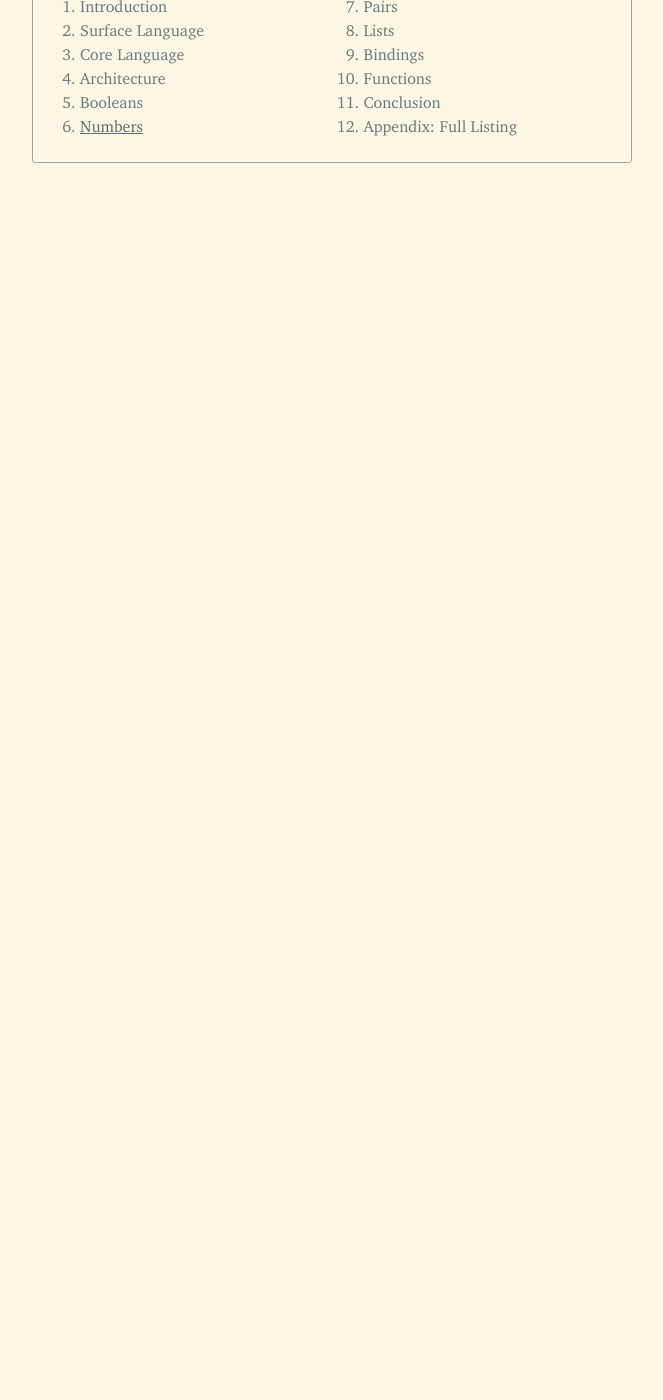
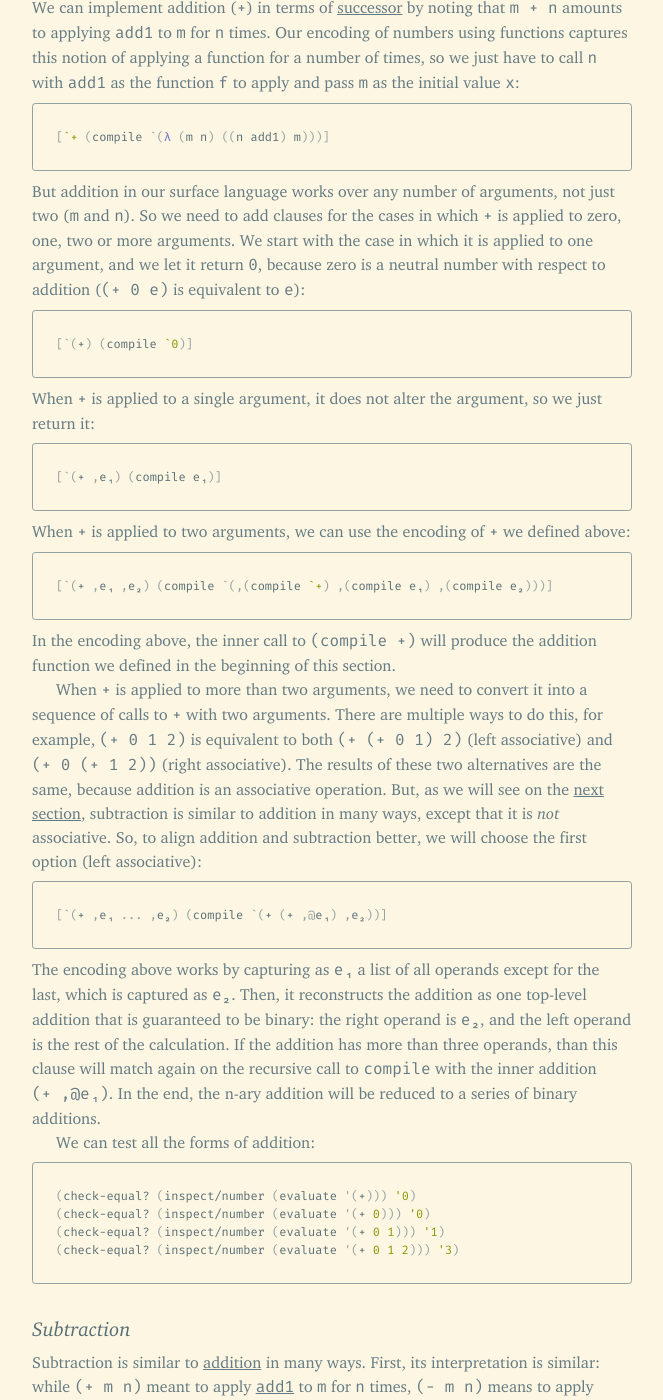
Before and after one commit to leafac/leafac.com, a Jekyll site: the page built from prose/compiling-to-the-lambda-calculus/numbers.md, in a window 1280 px wide and 1400 px high, scrolled down 2962 px. Shown: the whole window, without its empty margins (108-771 px from the left). Built offline with Jekyll 4.4.1, drawn with Linux system fonts in a browser that asks for light colours; before the commit the page ends 3149 px from its top, so only the background shows below that; some of the changed text lies outside the part shown.

Commit message:
Add addition and subtraction

````diff
--- a/prose/compiling-to-the-lambda-calculus/numbers.md
+++ b/prose/compiling-to-the-lambda-calculus/numbers.md
@@ -103,4 +103,72 @@ We can test our predecessor function:
 (check-equal? (inspect/number (evaluate '(sub1 5))) '4)
 ```
 
+Addition
+========
+
+We can implement addition (`+`) in terms of [successor](#successor) by noting that `m + n` amounts to applying `add1` to `m` for `n` times. Our encoding of numbers using functions captures this notion of applying a function for a number of times, so we just have to call `n` with `add1` as the function `f` to apply and pass `m` as the initial value `x`:
+
+```racket
+[`+ (compile `(λ (m n) ((n add1) m)))]
+```
+
+But addition in our surface language works over any number of arguments, not just two (`m` and `n`). So we need to add clauses for the cases in which `+` is applied to zero, one, two or more arguments. We start with the case in which it is applied to one argument, and we let it return `0`, because zero is a neutral number with respect to addition (`(+ 0 e)` is equivalent to `e`):
+
+```racket
+[`(+) (compile `0)]
+```
+
+When `+` is applied to a single argument, it does not alter the argument, so we just return it:
+
+```racket
+[`(+ ,e₁) (compile e₁)]
+```
+
+When `+` is applied to two arguments, we can use the encoding of `+` we defined above:
+
+```racket
+[`(+ ,e₁ ,e₂) (compile `(,(compile `+) ,(compile e₁) ,(compile e₂)))]
+```
+
+In the encoding above, the inner call to `(compile +)` will produce the addition function we defined in the beginning of this section.
+
+When `+` is applied to more than two arguments, we need to convert it into a sequence of calls to `+` with two arguments. There are multiple ways to do this, for example, `(+ 0 1 2)` is equivalent to both `(+ (+ 0 1) 2)` (left associative) and `(+ 0 (+ 1 2))` (right associative). The results of these two alternatives are the same, because addition is an associative operation. But, as we will see on the [next section](#subtraction), subtraction is similar to addition in many ways, except that it is *not* associative. So, to align addition and subtraction better, we will choose the first option (left associative):
+
+```racket
+[`(+ ,e₁ ... ,e₂) (compile `(+ (+ ,@e₁) ,e₂))]
+```
+
+The encoding above works by capturing as `e₁` a list of all operands except for the last, which is captured as `e₂`. Then, it reconstructs the addition as one top-level addition that is guaranteed to be binary: the right operand is `e₂`, and the left operand is the rest of the calculation. If the addition has more than three operands, than this clause will match again on the recursive call to `compile` with the inner addition `(+ ,@e₁)`. In the end, the n-ary addition will be reduced to a series of binary additions.
+
+We can test all the forms of addition:
+
+```racket
+(check-equal? (inspect/number (evaluate '(+))) '0)
+(check-equal? (inspect/number (evaluate '(+ 0))) '0)
+(check-equal? (inspect/number (evaluate '(+ 0 1))) '1)
+(check-equal? (inspect/number (evaluate '(+ 0 1 2))) '3)
+```
+
+Subtraction
+===========
+
+Subtraction is similar to [addition](#addition) in many ways. First, its interpretation is similar: while `(+ m n)` meant to apply [`add1`](#successor) to `m` for `n` times, `(- m n)` means to apply [`sub1`](#predecessor) to `m` for `n` times. Second, subtraction accepts a variable number of arguments.
+
+But subtraction is also different from addition in a few important ways. First, it is undefined for zero or one arguments—it is only defined for two or more arguments. Subtraction with zero arguments is undefined because our surface language is a subset of Racket, and subtraction with zero arguments is [undefined in Racket](https://docs.racket-lang.org/reference/generic-numbers.html#%28def._%28%28quote._~23~25kernel%29._-%29%29). Subtraction with a single argument is undefined because it would generate either zero or a negative number: zero is uninteresting and negative numbers are undefined in our core language. Second, subtraction is different from addition because it is not associative: `(- 3 2 1)` means `(- (- 3 2) 1)`(left associative), which results in `0`, not `(- 3 (- 2 1))` (right associative), which results in `2`. When defining addition, we already choose left associativity so that it would align with subtraction. We can define subtraction by adapting the clauses for addition:
+
+```racket
+[`- (compile `(λ (m n) ((n sub1) m)))]
+[`(- ,e₁ ,e₂) (compile `(,(compile `-) ,(compile e₁) ,(compile e₂)))]
+[`(- ,e₁ ... ,e₂) #:when (not (empty? e₁)) (compile `(- (- ,@e₁) ,e₂))]
+```
+
+There are differences between these clauses and the clauses for addition. First, we use `sub1` instead of `add1`. Second, subtraction with zero and one argument are undefined. Third, we check whether `e₁` is nonempty in the third clause using `#:when (not (empty? e₁))`. If we had not done that, this clause would also match subtraction with one argument `e₂` and an empty list for `e₁`. This was not a concern in addition because it was defined for one argument, so we could rely on the clause for addition with argument to be matched before we tried the clause for addition with more than two arguments.
+
+We can test all the forms of subtraction:
+
+```racket
+(check-equal? (inspect/number (evaluate '(- 3 2))) '1)
+(check-equal? (inspect/number (evaluate '(- 3 2 1))) '0)
+```
+
 - More interesting kinds of numbers: negatives, reals (fixed-point), complex.
````
Also changed, not shown: prose/compiling-to-the-lambda-calculus/architecture.md (+1 -1 lines), prose/compiling-to-the-lambda-calculus/booleans.md (+1 -1 lines).
